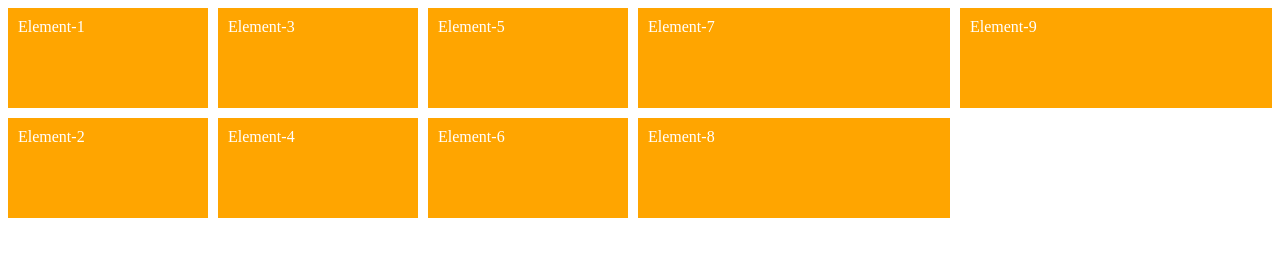
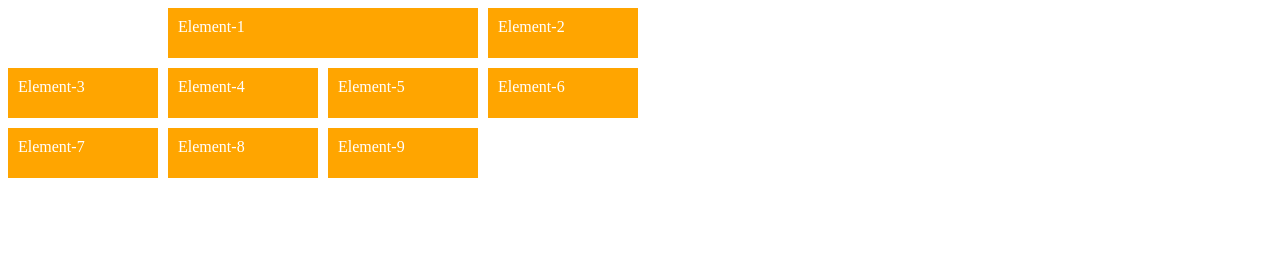
Before and after one commit to unknown-bit/GIT, a plain HTML site: page index.html in a window 1280 px wide. Drawn offline with Linux system fonts and the light colour scheme.

Commit message:
css grid colomn-start and -end

```diff
--- a/style.css
+++ b/style.css
@@ -1,19 +1,27 @@
 .grid {
   display: grid;
-  grid-template-columns: 200px 200px 200px;
-  grid-template-rows: 100px 100px;
+  grid-template-columns: 150px 150px 150px 150px;
+  /* grid-template-rows: 100px 100px; */
   /* grid-template-columns: minmax(100px, 500px) 100px 100px 100px; */
-  /* grid-template-columns: repeat(2, 50px 200px); */
+  /* grid-template-columns: repeat(auto-fill, 200px); */
   /* grid-template-rows: 100px minmax(100px, auto) 100px; */
   /* grid-column-gap: 30px;
   grid-row-gap: 30px; */
   grid-gap: 10px;
   /* grid-gap: 20px 30px; */
+
   /* grid-auto-flow: row; */
-  grid-auto-flow: column;
+  /* grid-auto-flow: column; */
   /* grid-auto-flow: row; */
+  grid-auto-rows: 50px;
 
-  grid-auto-rows: 200px;
+  /* auto-fill */
+  /* auto-fit */
+}
+
+.grid > div:nth-child(1) {
+  grid-column-start: 2;
+  grid-column-end: 4;
 }
 
 .grid__element {
```
